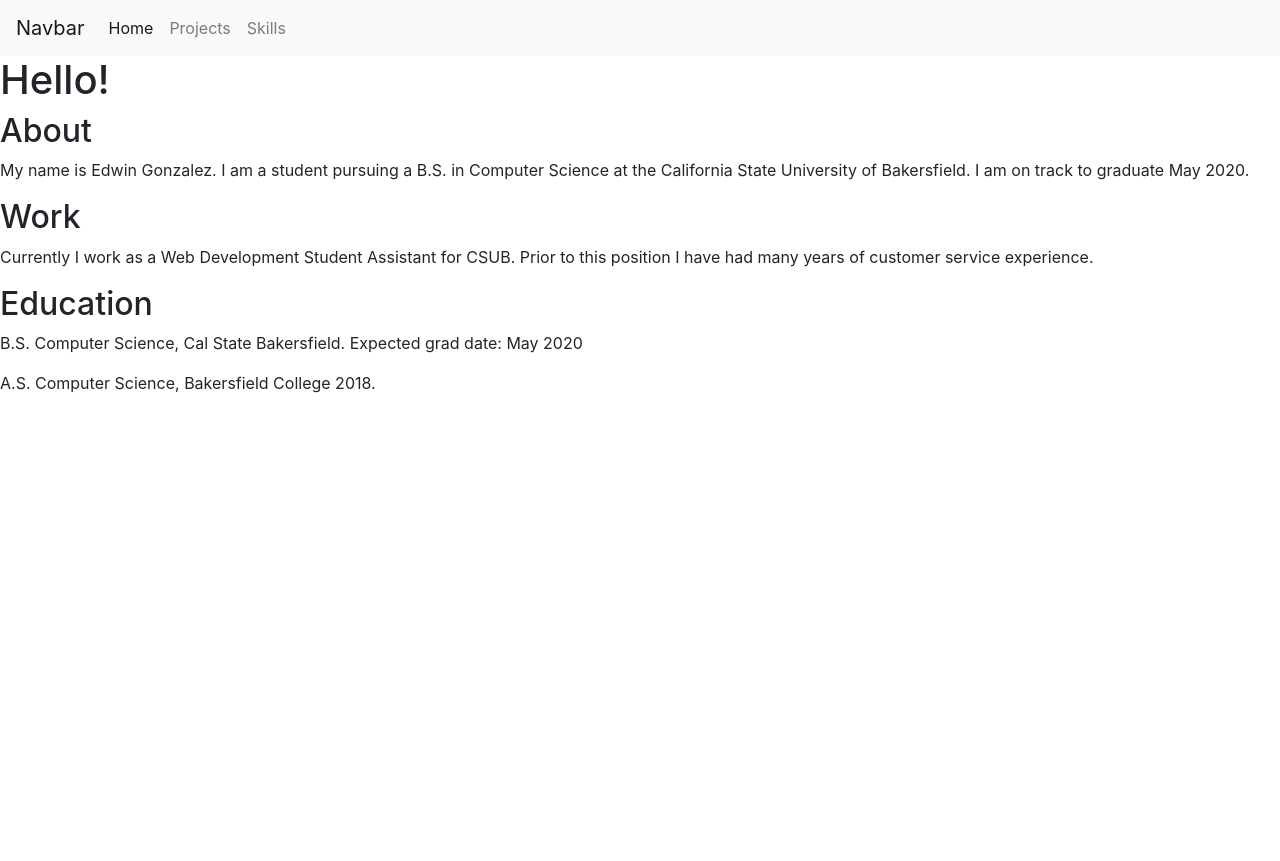
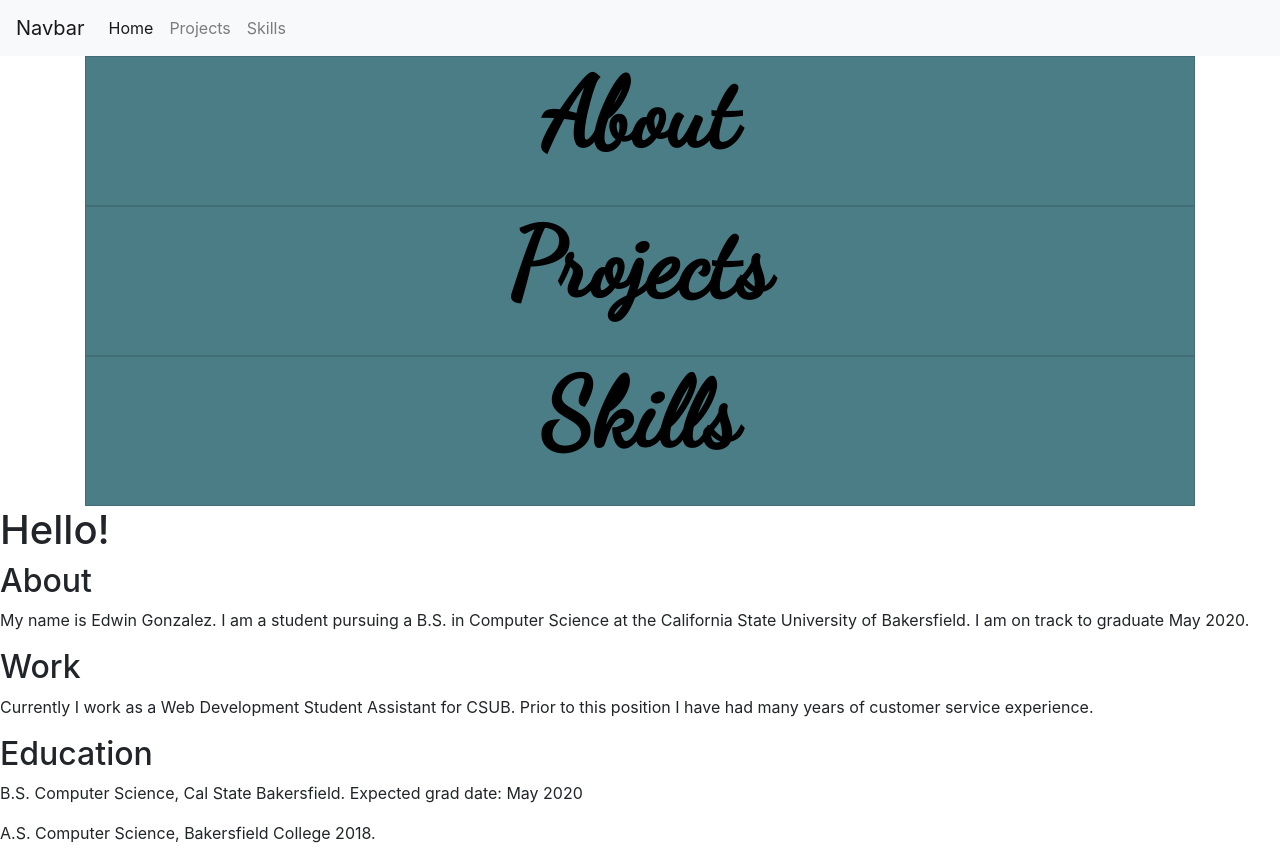
Before and after one commit to EdwinGonzalez23/edwingonzalez23.github.io, a plain HTML site: page index.html in a window 1280 px wide. Before the commit the page ends 800 px from the top, so only its background shows below. Drawn offline with nearby package versions, Linux system fonts and the light colour scheme.

Commit message:
Created Home Cards

```diff
--- a/includes/home.html
+++ b/includes/home.html
@@ -1,4 +1,35 @@
 <div class="home-page">
+
+    <div class="container">
+        <div class="row-sm">
+            <div class="card click-cards">
+                <div class="card-content">
+                    <h1>About</h1>
+                </div>
+
+            </div>
+        </div>
+        <div class="row-sm">
+            <div class="card click-cards">
+                <div class="card-content">
+                    <h1>Projects</h1>
+                </div>
+
+            </div>
+        </div>
+        <div class="row-sm">
+            <div class="card click-cards">
+                <div class="card-content">
+                    <h1>Skills</h1>
+                </div>
+
+            </div>
+        </div>
+    </div>
+
+
+
+
     <div>
         <h1>Hello!</h1>
     </div>
--- a/index.html
+++ b/index.html
@@ -5,6 +5,7 @@
     <meta charset="utf-8">
     <meta name="viewport" content="width=device-width, initial-scale=1, shrink-to-fit=no">
     <link rel="stylesheet" href="https://stackpath.bootstrapcdn.com/bootstrap/4.3.1/css/bootstrap.min.css" integrity="sha384-ggOyR0iXCbMQv3Xipma34MD+dH/1fQ784/j6cY/iJTQUOhcWr7x9JvoRxT2MZw1T" crossorigin="anonymous">
+    <link href="https://fonts.googleapis.com/css?family=Dancing+Script&display=swap" rel="stylesheet">
     <link rel="stylesheet" href="styles/home.css">
   </head>
   <body>
--- a/styles/home.css
+++ b/styles/home.css
@@ -0,0 +1,25 @@
+.card.click-cards {
+    height: 150px;
+    background-color: #4b7d86;
+    color: black;
+    text-align: center;
+    border-radius: 0px;
+}
+
+.card-content {
+    height: 100%;
+    /* margin-left: 35%;
+    margin-right: 35%;
+    margin-top: 2%; */
+}
+.card.click-cards h1 {
+    font-family: 'Dancing Script', cursive;
+    color: black;
+    height: 100%;
+    font-weight: 700;
+    font-size: 600%;
+}
+
+.card.click-cards h1:hover {
+    color: white;
+}
```
Also changed, not shown: b.html (deleted, +0 -1 lines).
